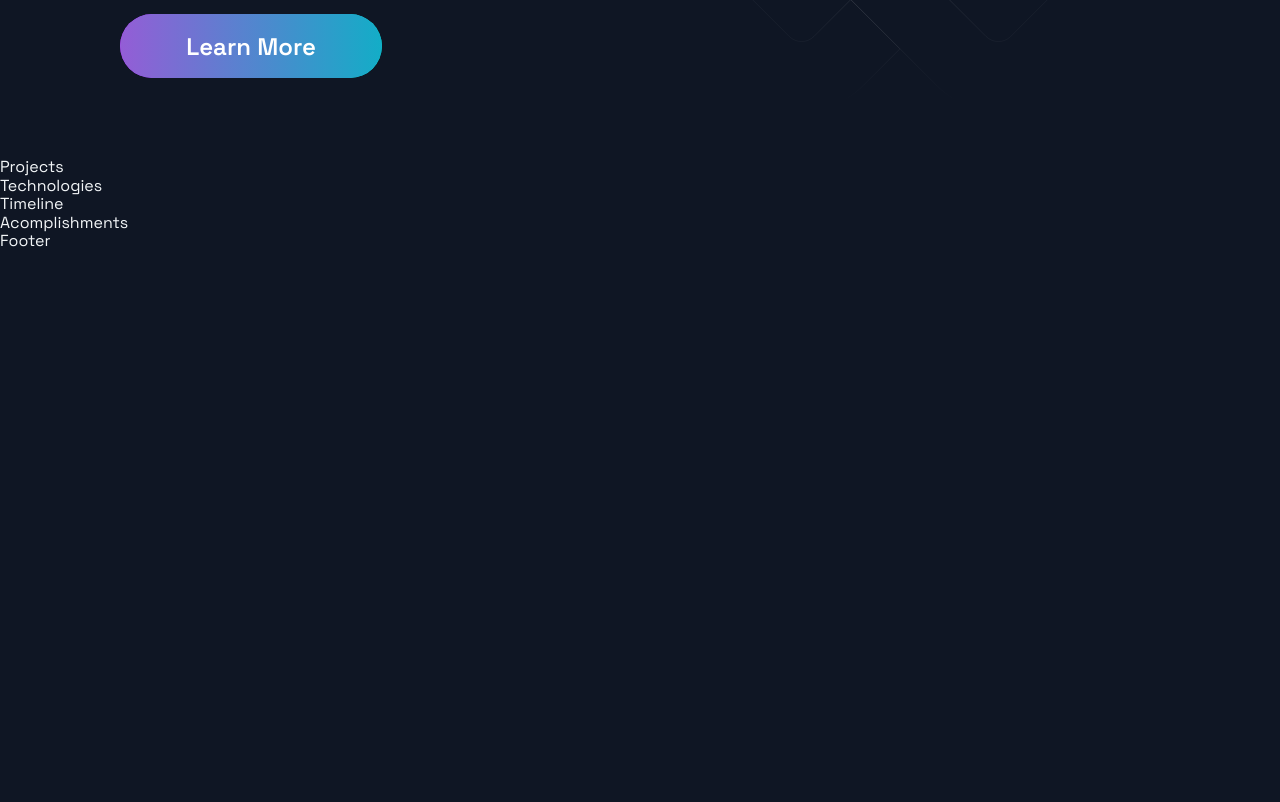
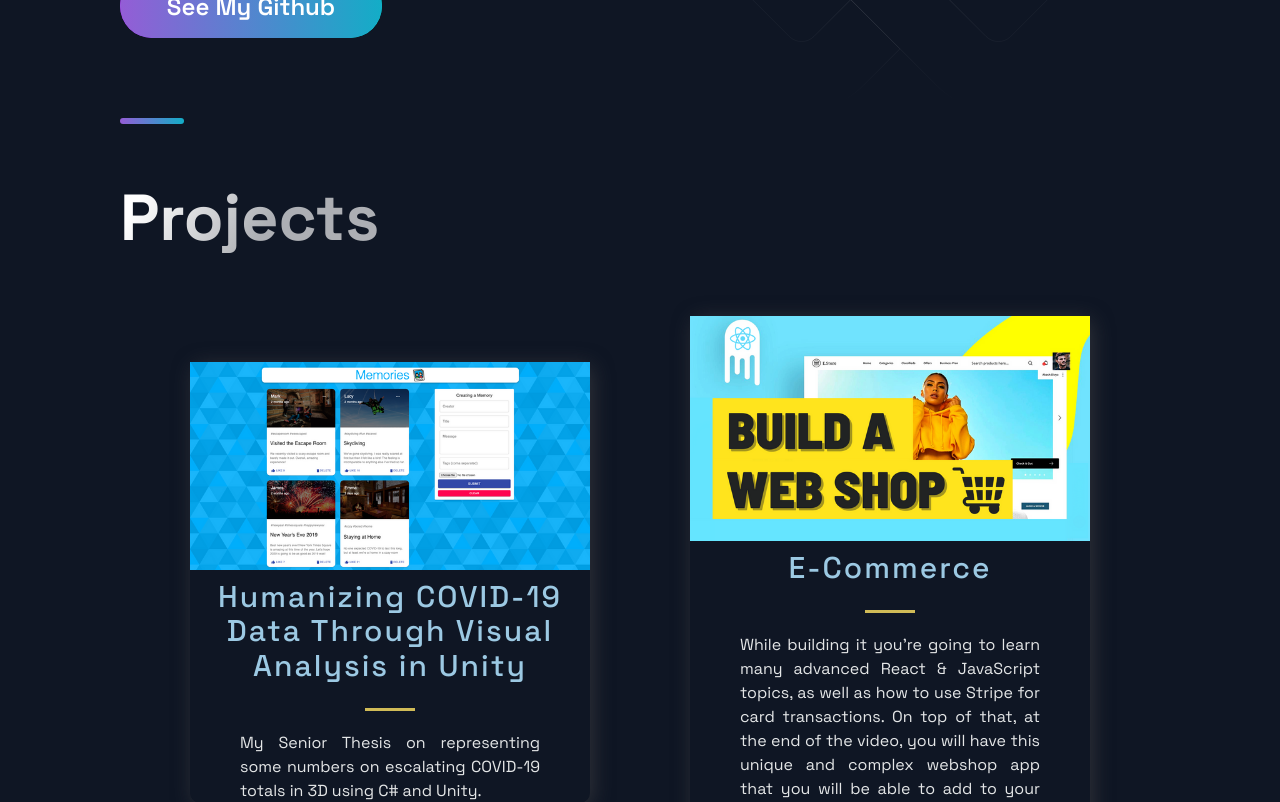
Before and after one commit to Jamfin92/portfolio_james, a Next.js app: page / in a window 1280 px wide. Shown: the part 520-1322 px from the top of the page. Before the commit the page ends 800 px from the top, so only its background shows below. Built offline with nearby package versions, Linux system fonts and the light colour scheme.

Commit message:
Updated constants.js, Hero.js, Projects.js with personal data.

```diff
--- a/src/components/Hero/Hero.js
+++ b/src/components/Hero/Hero.js
@@ -14,9 +14,8 @@ const Hero = (props) => (
           <SectionText>
               Current stacks include:
               Java, C#, SQL (PostgreSQL), and ReactJS. <br/>
-              The quest for knowledge never stops! More to come soon.
           </SectionText>
-          <Button onClick={() => window.location = 'https://google.com'}>Learn More</Button>
+          <Button onClick={() => window.location = 'https://github.com/JamFin92'}>See My Github</Button>
       </LeftSection>
   </Section>
 );
--- a/src/components/Projects/Projects.js
+++ b/src/components/Projects/Projects.js
@@ -4,10 +4,37 @@ import { BlogCard, CardInfo, ExternalLinks, GridContainer, HeaderThree, Hr, Tag,
 import { Section, SectionDivider, SectionTitle } from '../../styles/GlobalComponents';
 import { projects } from '../../constants/constants';
 
+const projectsDemo = [{
+  title: 'Project 1',
+  description: 'This is a really really long description about this project.'
+    },{
+  title: 'Project 2',
+  description: 'This is a really really long description about this project.'
+  },{
+  title: 'Project 3',
+  description: 'This is a really really long description about this project.'
+  },{
+  title: 'Project 4',
+  description: 'This is a really really long description about this project.'
+  }];
+
 const Projects = () => (
-  <div>
-    Projects
-  </div>
+  <Section nopadding id="projects">
+  <SectionDivider />
+  <SectionTitle main>Projects</SectionTitle>
+  <GridContainer>
+    {projects.map(({ id, image, title, description, tags, source, visit }) => (
+        <BlogCard key={id}>
+          <Img src={image} />
+          <TitleContent>
+            <HeaderThree title>{title}</HeaderThree>
+            <Hr />
+          </TitleContent>
+          <CardInfo>{description}</CardInfo>
+        </BlogCard>
+    ))}
+  </GridContainer>
+  </Section>
 );
 
 export default Projects;
--- a/src/constants/constants.js
+++ b/src/constants/constants.js
@@ -1,7 +1,7 @@
 export const projects = [
   {
-    title: 'MERN Memories',
-    description: "Using React, Node.js, Express & MongoDB you'll learn how to build a Full Stack MERN Application - from start to finish. The App is called Memories and it is a simple social media app that allows users to post interesting events that happened in their lives.",
+    title: 'Humanizing COVID-19 Data Through Visual Analysis in Unity',
+    description: "My Senior Thesis on representing some numbers on escalating COVID-19 totals in 3D using C# and Unity. ",
       image: '/images/1.png',
       tags: ['Mongo', 'Express', 'React', 'Node'],
     source: 'https://google.com',
```
